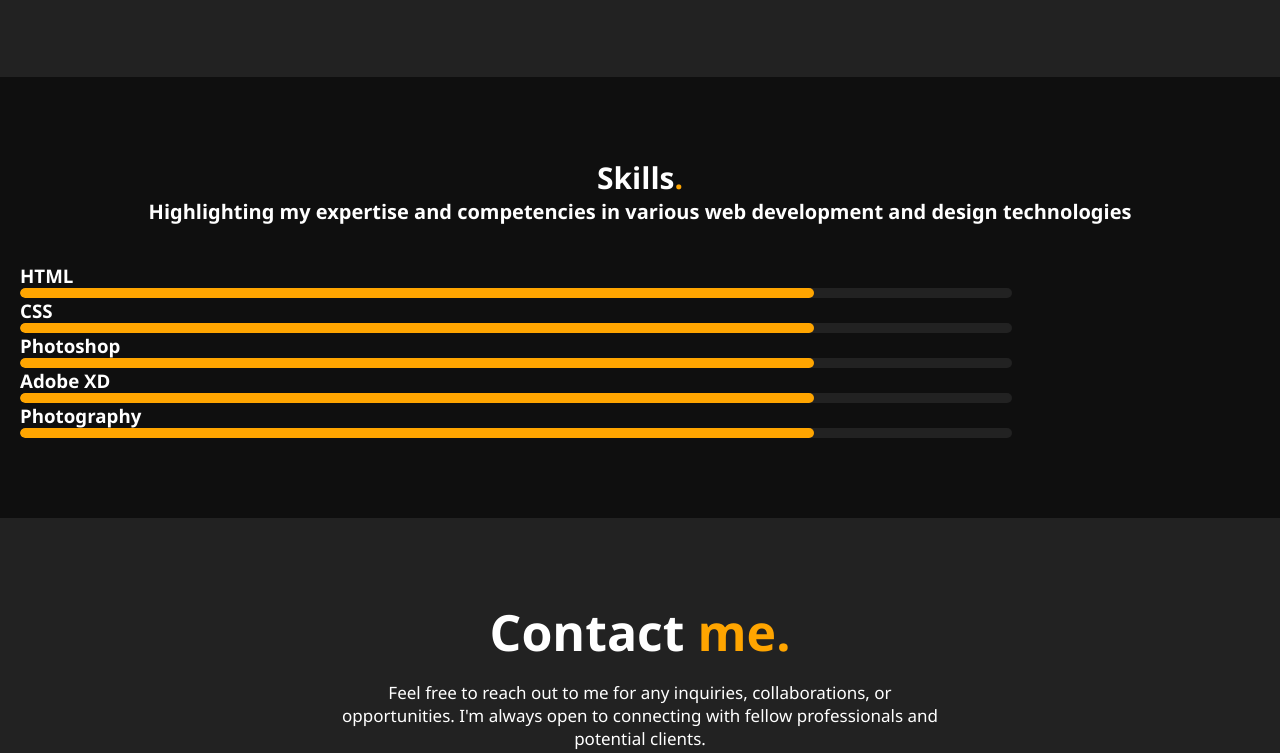
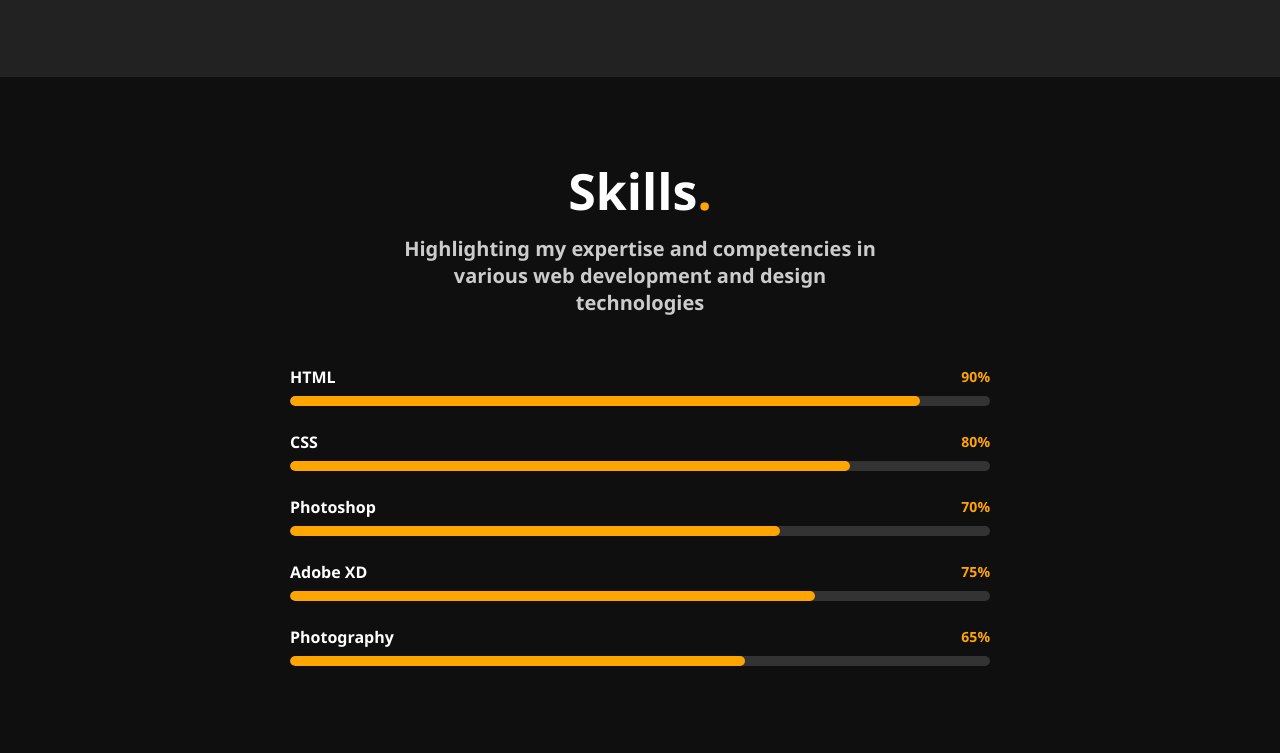
Before and after one commit to darlingbigjunoir-svg/portfolio, a plain HTML site: page index.html in a window 1280 px wide. Shown: the part 3431-4184 px from the top of the page. Drawn offline with Linux system fonts and the light colour scheme.

Commit message:
added new changes to skills

```diff
--- a/css/style.css
+++ b/css/style.css
@@ -413,44 +413,95 @@
   margin-top:12px;
 }
 /* -------END OF RESUME STYLING-------------- */
+
+
+
+
+
+
 /* -------SKILLS STYLING--------- */
 
-.skills{
+.skills {
   color: white;
-  padding:80px 0;
-  gap:40px;
+  padding: 80px 0;
+}
 
+.skills-title {
+  text-align: center;
+  font-size: 20px;
 }
-.skills-title{
-  text-align: center;
-  font-size:20px;
+
+.skills-title h1 {
+  font-size: 50px;
+  margin-bottom: 10px;
 }
-.skills-title span{
+
+.skills-title span {
   color: orange;
 }
-.skills-title p{
+
+.skills-title p {
   font-weight: 600;
+  color: #ccc;
+  max-width: 500px;
+  margin: 0 auto;
 }
-.skills-container{
-  display:grid;
-  gap:40px;
-  grid-template-columns:repeat(auto-fit,minmax(250px,1fr));
-  margin-top:38px;
+
+.skills-container {
+  display: grid;
+  gap: 40px;
+  grid-template-columns: repeat(auto-fit, minmax(250px, 1fr));
+  margin-top: 50px;
+  max-width: 700px;
+  margin-left: auto;
+  margin-right: auto;
 }
-.progress-container{
-    width:80%;
-    height:10px;
-    background:#222;
-    border-radius:10px;
-    overflow: hidden;
+
+.skill-item {
+  margin-bottom: 25px;
 }
-.progress-bar{
-   width:80%;
-    height:10px;
-    background:orange;
-    border-radius:10px;
+
+.skill-label {
+  display: flex;
+  justify-content: space-between;
+  align-items: center;
+  margin-bottom: 8px;
+}
+
+.skill-label h3 {
+  font-size: 16px;
+  font-weight: 600;
+  color: white;
+}
+
+.skill-label span {
+  font-size: 14px;
+  color: orange;
+  font-weight: 700;
+}
+
+.progress-container {
+  width: 100%;
+  height: 10px;
+  background: #333;
+  border-radius: 10px;
+  overflow: hidden;
+}
+
+.progress-bar {
+  height: 10px;
+  background: orange;
+  border-radius: 10px;
+  transition: width 0.6s ease-in-out;
 }
 /* --------END OS SKILLS STYLING------- */
+
+
+
+
+
+
+
 /*--------CONTACT STYLING------ */
 .contact{
   color: white;
--- a/index.html
+++ b/index.html
@@ -236,6 +236,9 @@
         </div>
       </section>
       <!------END OF RESUME SECTION------------->
+
+
+
       <!-------SKILLS SECTION----------->
       <section class="skills" id="skills">
   <div class="container">
@@ -248,26 +251,57 @@
     </div>
     <div class="skills-container">
       <div class="skills-info">
+
+        <div class="skill-item">
+          <div class="skill-label">
             <h3>HTML</h3>
+            <span>90%</span>
+          </div>
           <div class="progress-container">
-                <div class="progress-bar"></div>
+            <div class="progress-bar" style="width: 90%"></div>
           </div>
+        </div>
+
+        <div class="skill-item">
+          <div class="skill-label">
             <h3>CSS</h3>
+            <span>80%</span>
+          </div>
           <div class="progress-container">
-                <div class="progress-bar"></div>
+            <div class="progress-bar" style="width: 80%"></div>
           </div>
+        </div>
+
+        <div class="skill-item">
+          <div class="skill-label">
             <h3>Photoshop</h3>
+            <span>70%</span>
+          </div>
           <div class="progress-container">
-                <div class="progress-bar"></div>
+            <div class="progress-bar" style="width: 70%"></div>
           </div>
+        </div>
+
+        <div class="skill-item">
+          <div class="skill-label">
             <h3>Adobe XD</h3>
+            <span>75%</span>
+          </div>
           <div class="progress-container">
-                <div class="progress-bar"></div>
+            <div class="progress-bar" style="width: 75%"></div>
           </div>
+        </div>
+
+        <div class="skill-item">
+          <div class="skill-label">
             <h3>Photography</h3>
+            <span>65%</span>
+          </div>
           <div class="progress-container">
-                <div class="progress-bar"></div>
+            <div class="progress-bar" style="width: 65%"></div>
           </div>
+        </div>
+
       </div>
     </div>
   </div>
```
Lines whose indentation alone changed are shown as unchanged.
